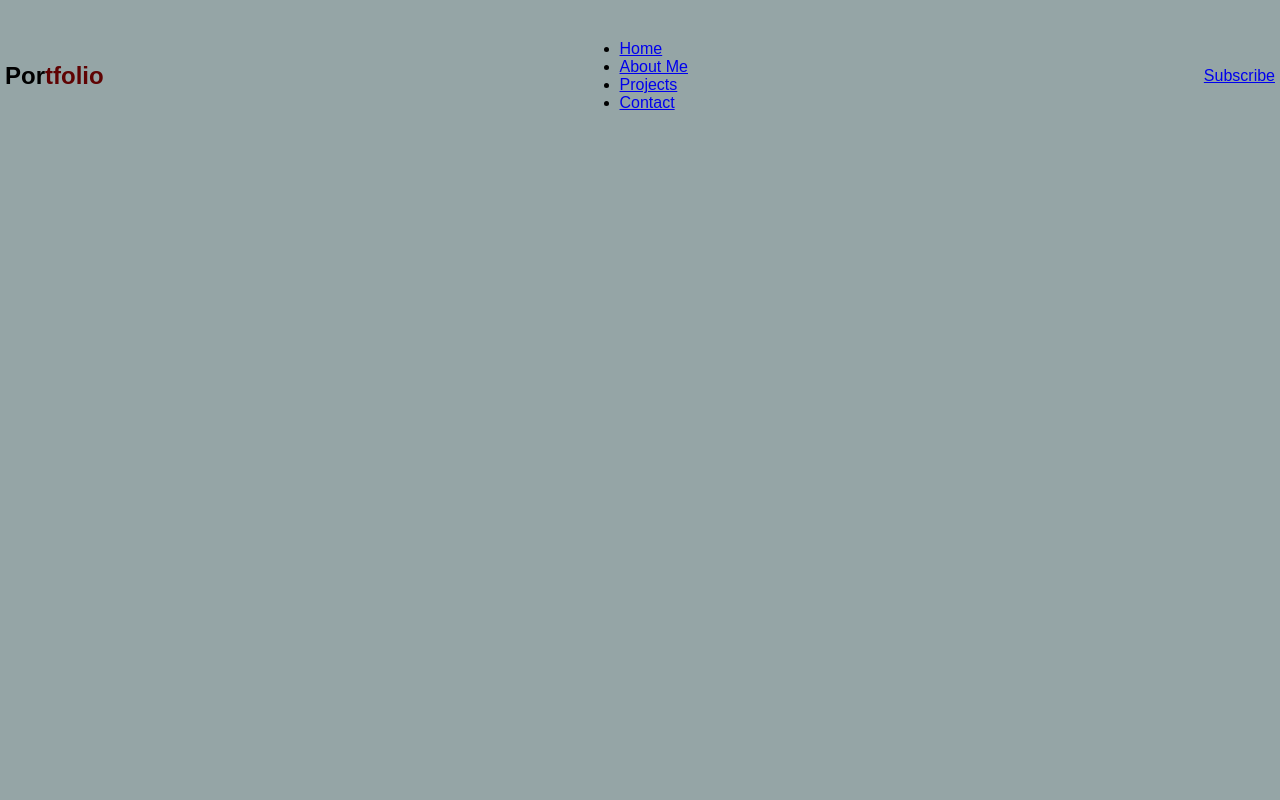
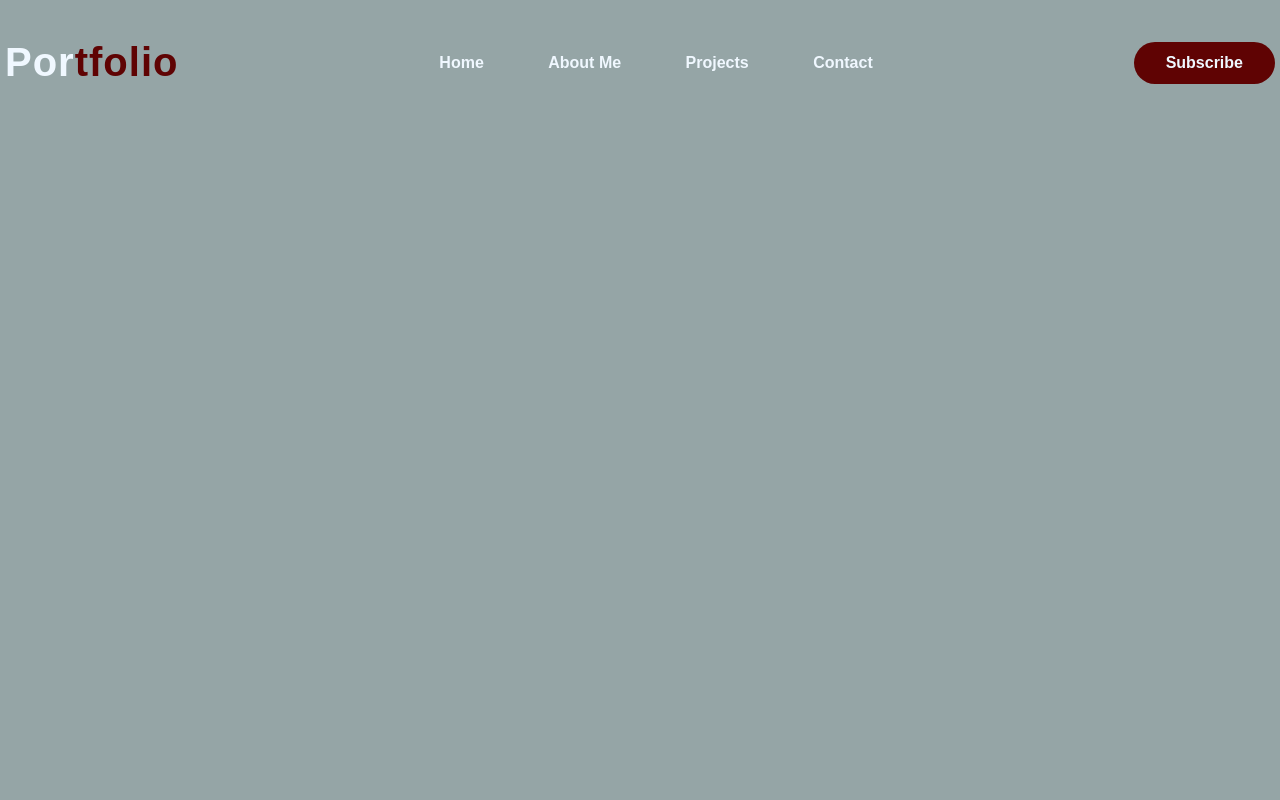
Before and after one commit to Nkenice/personal_portfolio, a plain HTML site: page index.html in a window 1280 px wide. Shown: the top 800 px of the page. Drawn offline with Linux system fonts and the light colour scheme.

Commit message:
btn styled

```diff
--- a/assests/css/style.css
+++ b/assests/css/style.css
@@ -20,8 +20,39 @@ nav {
   padding-left: 5px;
   padding-right: 5px;
 }
+.logo {
+  color: rgb(240, 248, 255);
+  font-size: 40px;
+  letter-spacing: 1px;
+  cursor: pointer;
+}
 span {
   color: rgb(95, 3, 3);
 }
 nav ul li {
+  display: inline-block;
+  padding: 10px 30px;
 }
+nav ul li a {
+  color: rgb(240, 248, 255);
+  text-transform: capitalize;
+  text-decoration: none;
+  font-weight: bold;
+}
+nav ul li a:hover {
+  color: rgb(95, 3, 3);
+  transition: 0.5s;
+}
+.btn {
+  color: rgb(240, 248, 255);
+  background-color: rgb(95, 3, 3);
+  font-weight: bold;
+  padding: 10px 30px;
+  border: 2px solid transparent;
+  border-radius: 35px;
+  text-decoration: none;
+  transition: 0.5s;
+}
+.btn:hover {
+  transform: scale(1.2);
+}
```
